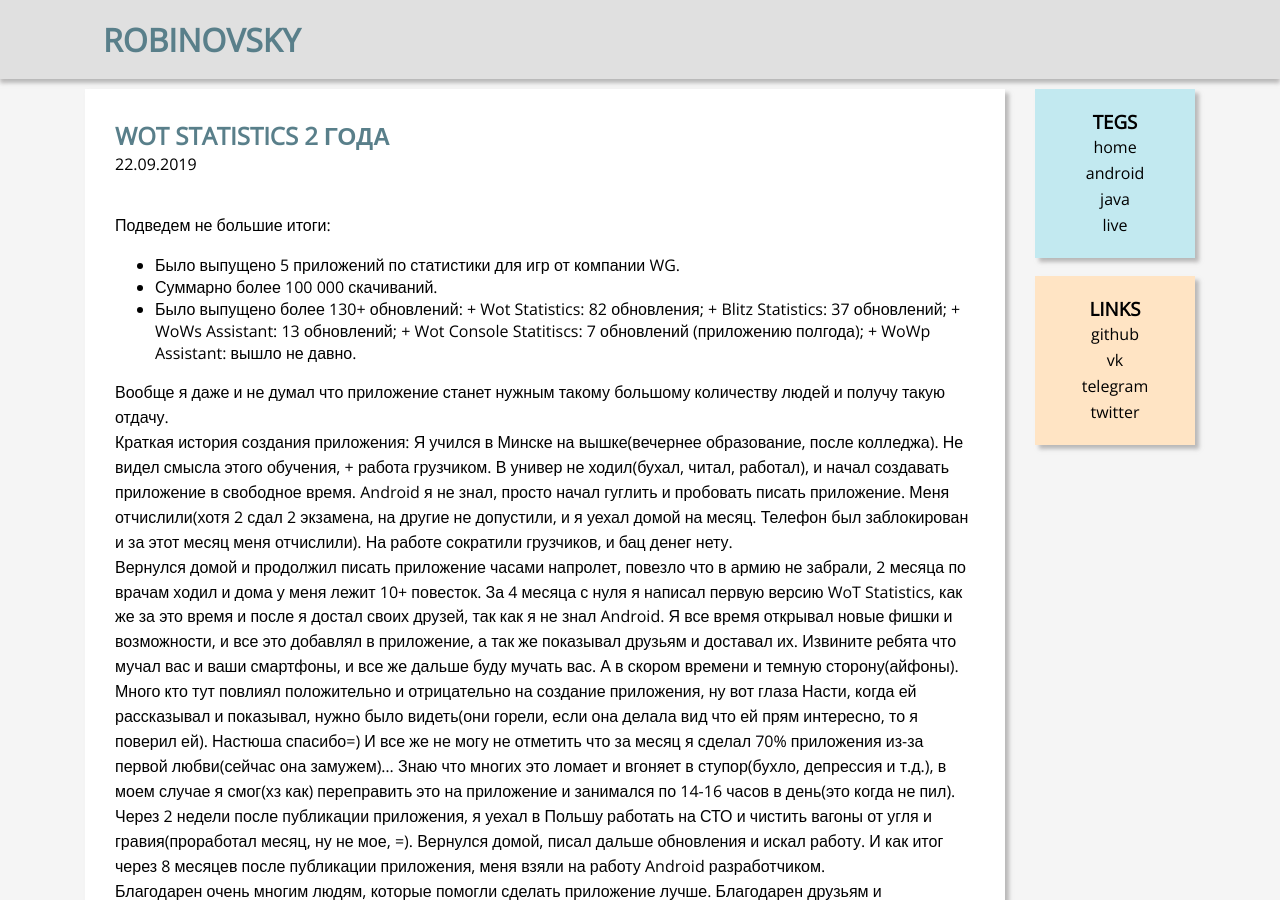
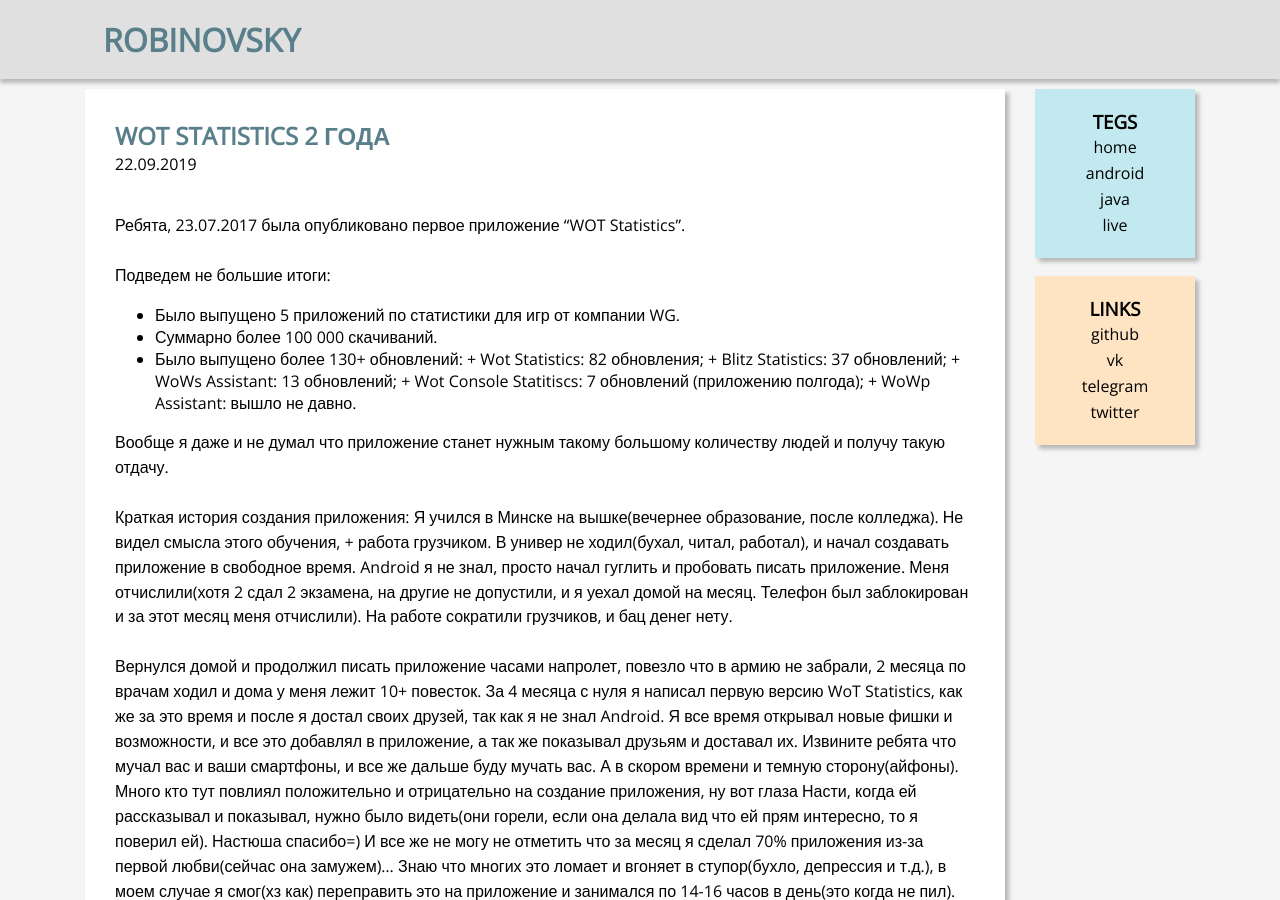
Before and after one commit to upermane42/upermane42.github.io, a Jekyll site: the page built from _posts/2019-09-22-twoyearswot.md, in a window 1280 px wide and 900 px high. Built offline with Jekyll 4.4.1, drawn with Linux system fonts in a browser that asks for light colours; comment, search, counter and statistics services are not loaded.

Commit message:
hats correction in post 2019-09-22-twoyearswot

```diff
--- a/_posts/2019-09-22-twoyearswot.md
+++ b/_posts/2019-09-22-twoyearswot.md
@@ -1,11 +1,14 @@
 ---
 title: WOT Statistics 2 года
 layout: post
-category: jekyll live
+categories: jekyll shklov live
 autor: <a href="https://twitter.com/vitalijrobin" target="_blank">@vitalijrobin</a>
 preview: Ребята, 23.07.2017 была опубликовано первое приложение "WOT Statistics".
 comments: true
 ---
+Ребята, 23.07.2017 была опубликовано первое приложение "WOT Statistics".
+<br>
+<br>
 Подведем не большие итоги:
 + Было выпущено 5 приложений по статистики для игр от компании WG.
 + Суммарно более 100 000 скачиваний.
@@ -17,17 +20,22 @@ comments: true
       + WoWp Assistant: вышло не давно.
 
 Вообще я даже и не думал что приложение станет нужным такому большому количеству людей и получу такую отдачу.
-
+<br>
+<br>
 Краткая история создания приложения:
 Я учился в Минске на вышке(вечернее образование, после колледжа). Не видел смысла этого обучения, + работа грузчиком. В универ не ходил(бухал, читал, работал), и начал создавать приложение в свободное время.
 Android я не знал, просто начал гуглить и пробовать писать приложение. Меня отчислили(хотя 2 сдал 2 экзамена, на другие не допустили, и я уехал домой на месяц. Телефон был заблокирован и за этот месяц меня отчислили). На работе сократили грузчиков, и бац денег нету.
-
+<br>
+<br>
 Вернулся домой и продолжил писать приложение часами напролет, повезло что в армию не забрали, 2 месяца по врачам ходил и дома у меня лежит 10+ повесток. За 4 месяца с нуля я написал первую версию WoT Statistics, как же за это время и после я достал своих друзей, так как я не знал Android. Я все время открывал новые фишки и возможности, и все это добавлял в приложение, а так же показывал друзьям и доставал их. Извините ребята что мучал вас и ваши смартфоны, и все же дальше буду мучать вас. А в скором времени и темную сторону(айфоны). Много кто тут повлиял положительно и отрицательно на создание приложения, ну вот глаза Насти, когда ей рассказывал и показывал, нужно было видеть(они горели, если она делала вид что ей прям интересно, то я поверил ей). Настюша спасибо=)
 И все же не могу не отметить что за месяц я сделал 70% приложения из-за первой любви(сейчас она замужем)… Знаю что многих это ломает и вгоняет в ступор(бухло, депрессия и т.д.), в моем случае я смог(хз как) переправить это на приложение и занимался по 14-16 часов в день(это когда не пил).
-
+<br>
+<br>
 Через 2 недели после публикации приложения, я уехал в Польшу работать на СТО и чистить вагоны от угля и гравия(проработал месяц, ну не мое, =). Вернулся домой, писал дальше обновления и искал работу. И как итог через 8 месяцев после публикации приложения, меня взяли на работу Android разработчиком.
-
+<br>
+<br>
 Благодарен очень многим людям, которые помогли сделать приложение лучше. Благодарен друзьям и пользователям, которые перевели приложения на (французский, немецкий, польский, португальский, испанский, английский). Так же благодарен активным пользователям, которые находят баги, предлагают улучшение приложения, и направляют как дальше развивать приложения. Благодаря им вы видите тот функционал, который есть.Благодарен другу, который делает скриншоты для плэй маркета и группы вк, иконки для приложения, а так же сайт сделал он=).
 Имена не буду перечислять, вас больше 20+. Каждый из вас внес свой вклад в развитие приложение))
-
+<br>
+<br>
 Я не ожидал что тестовый проект перерастет во что-то большое, и самое главное мне это в кайф и дальше только будет лучше и больше…
```
